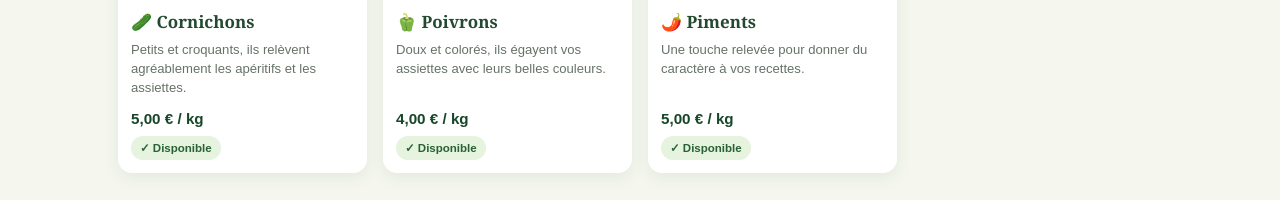
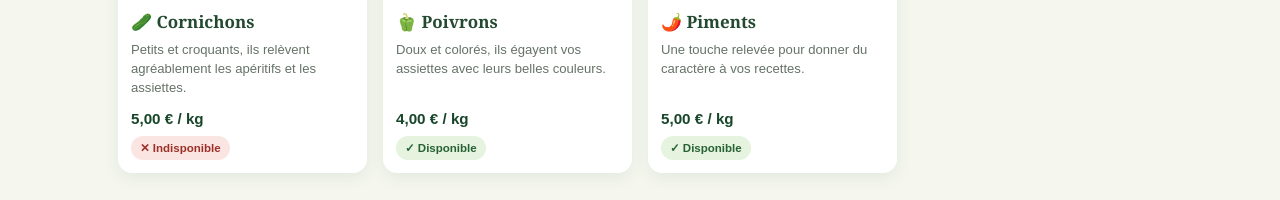
Before and after one commit to maraichage56-arch/Site-maraichage, a plain HTML site: page index.html in a window 1280 px wide. Shown: the part 1843-2043 px from the top of the page. Drawn offline with Linux system fonts and the light colour scheme.

Commit message:
Update index.html

```diff
--- a/index.html
+++ b/index.html
@@ -145,7 +145,7 @@ const categories = [
       { nom:"Courgettes jaunes", emoji:"🧡", image:"courgette jaune.webp", description:"Douces et colorées, elles apportent une touche ensoleillée à vos préparations.", prix:"3,00 € / kg", disponible:false },
       { nom:"Aubergines", emoji:"🍆", image:"aubergine.webp", description:"Savoureuses et généreuses, elles sont parfaites pour les recettes de saison.", prix:"3,00 € / kg", disponible:true },
       { nom:"Concombres", emoji:"🥒", image:"concombre.webp", description:"Croquants et rafraîchissants, ils sont idéals pour une salade légère.", prix:"1,50 € / pièce", disponible:false },
-      { nom:"Cornichons", emoji:"🥒", image:"cornichon.webp", description:"Petits et croquants, ils relèvent agréablement les apéritifs et les assiettes.", prix:"5,00 € / kg", disponible:true },
+      { nom:"Cornichons", emoji:"🥒", image:"cornichon.webp", description:"Petits et croquants, ils relèvent agréablement les apéritifs et les assiettes.", prix:"5,00 € / kg", disponible:false },
       { nom:"Poivrons", emoji:"🫑", image:"poivrons.webp", description:"Doux et colorés, ils égayent vos assiettes avec leurs belles couleurs.", prix:"4,00 € / kg", disponible:true },
       { nom:"Piments", emoji:"🌶️", image:"piments.webp", description:"Une touche relevée pour donner du caractère à vos recettes.", prix:"5,00 € / kg", disponible:true }
     ]
```
